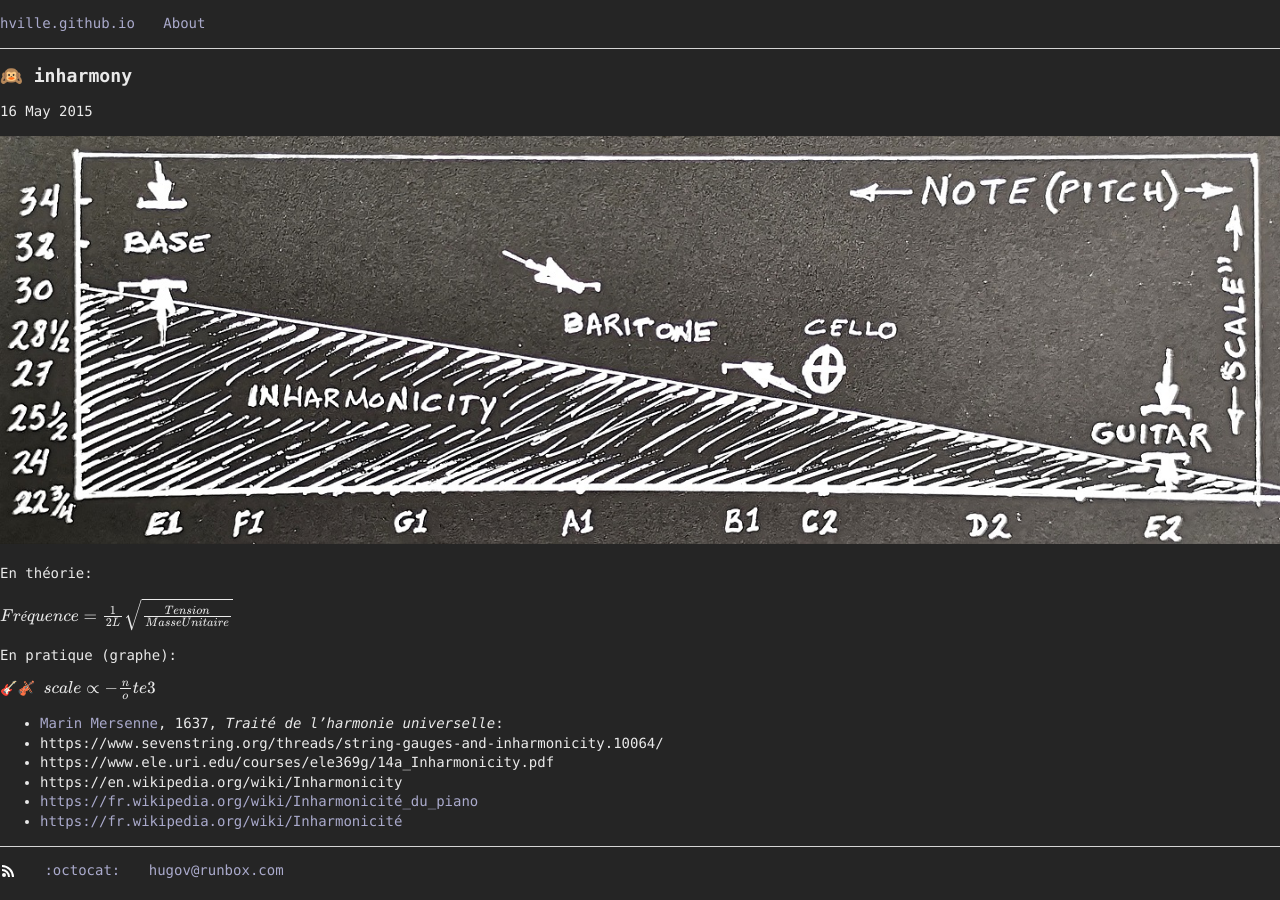
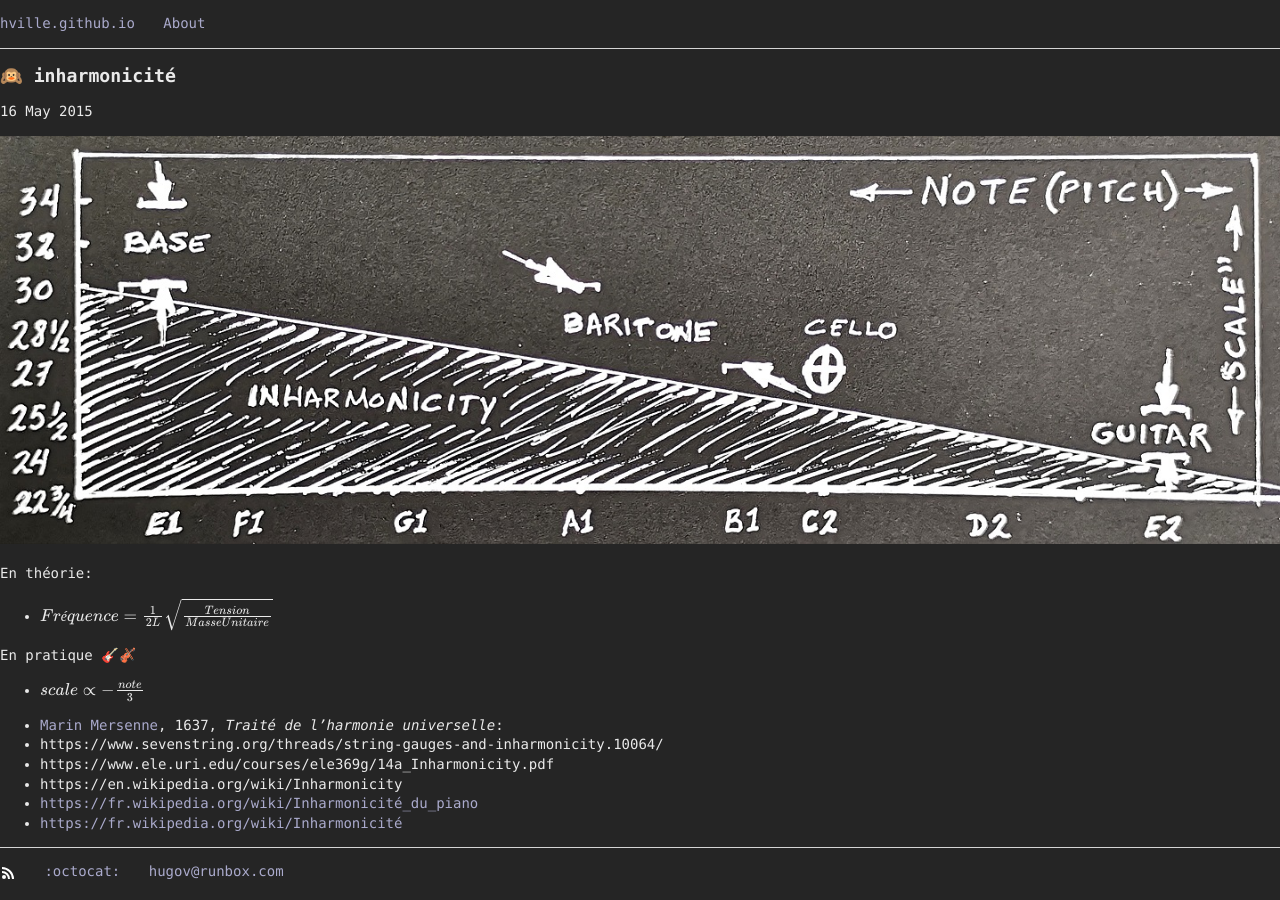
Before and after one commit to hville/hville.github.io, a Jekyll site: the page built from _posts/2020-05-16-inharmonicity.md, in a window 1280 px wide. Built offline with Jekyll 4.4.1, drawn with Linux system fonts in a browser that asks for light colours; emoji names are drawn with the system emoji font; the repository's description, which GitHub fills in, is left out.

Commit message:
latex fix

```diff
--- a/_posts/2020-05-16-inharmonicity.md
+++ b/_posts/2020-05-16-inharmonicity.md
@@ -1,19 +1,17 @@
 ---
-title: ":hear_no_evil: inharmony"
+title: ":hear_no_evil: inharmonicité"
 date: 2015-05-16
 layout: post
 tex: true
 ---
 
-![inharmony](/help/20200517_inharmonicity.jpg)
+![inharmonicity](/help/20200517_inharmonicity.jpg)
 
 En théorie:
+* $Fréquence = \frac 1 {2L} \sqrt \frac {Tension} {MasseUnitaire}$
 
-$Fréquence = \frac 1 {2L} \sqrt \frac {Tension} {MasseUnitaire}$
-
-En pratique (graphe):
-
-:guitar::violin: $scale \propto - \frac note 3$
+En pratique :guitar::violin:
+* ${scale} \propto - \frac {note} 3$
 
 
 * [Marin Mersenne](https://en.wikipedia.org/wiki/Marin_Mersenne), 1637, *Traité de l'harmonie universelle*:
```
